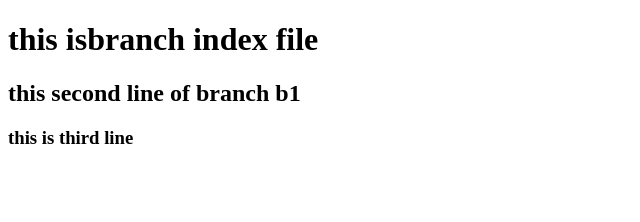
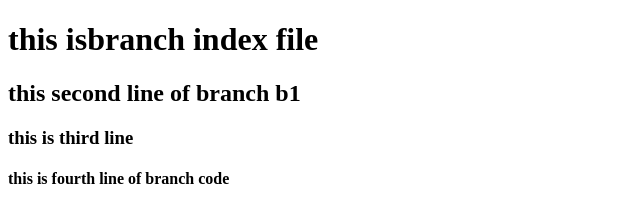
Before and after one commit to Saftain-Liaqat/project, a plain HTML site: page index.html in a window 1280 px wide. Shown: the whole page, without its empty margins (0-640 px from the left). Drawn offline with Linux system fonts and the light colour scheme.

Commit message:
final commit

```diff
--- a/index.html
+++ b/index.html
@@ -10,5 +10,6 @@
    <h1>this isbranch index file</h1>
    <h2>this second line of branch b1</h2>
    <h3>this is third line</h3>
+   <h4>this is fourth line of branch code</h4>
 </body>
 </html>
```
